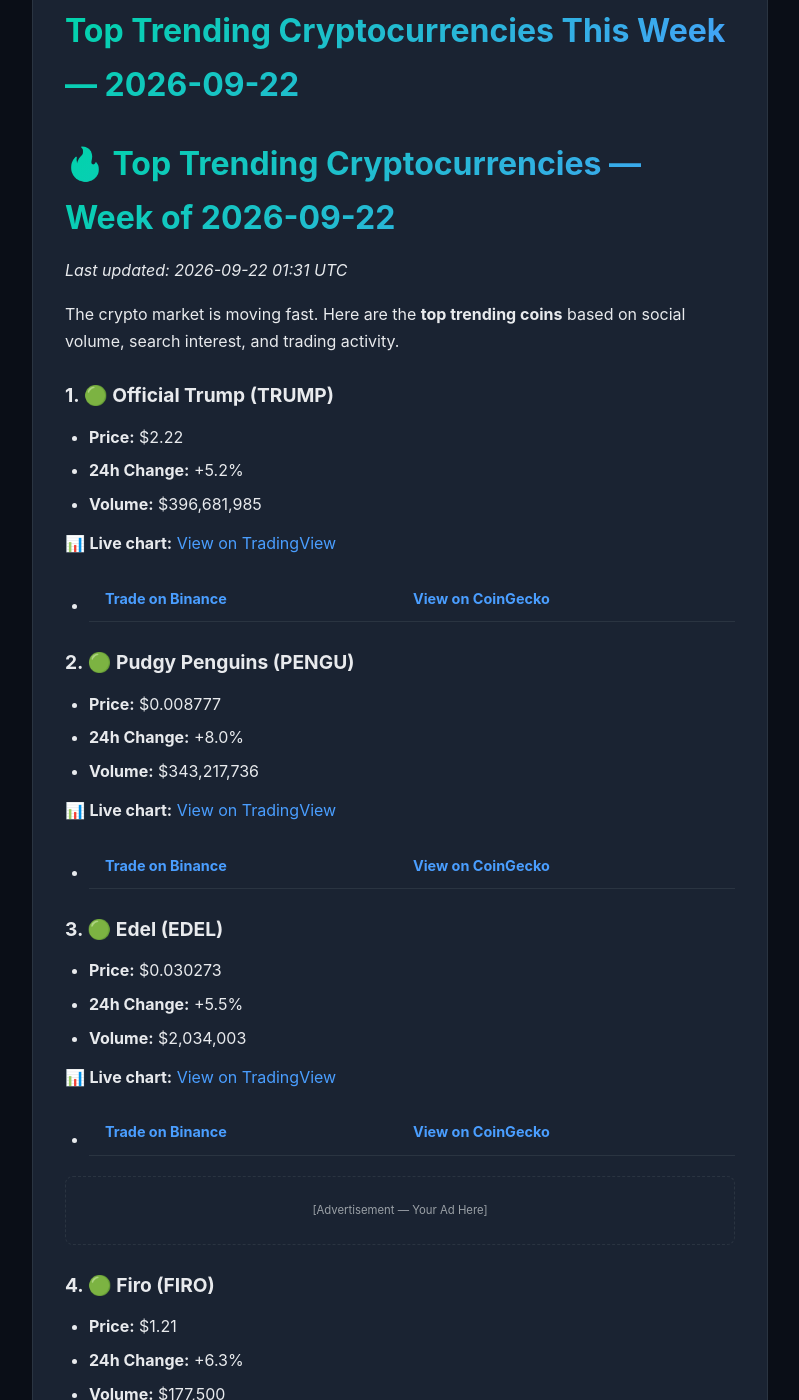
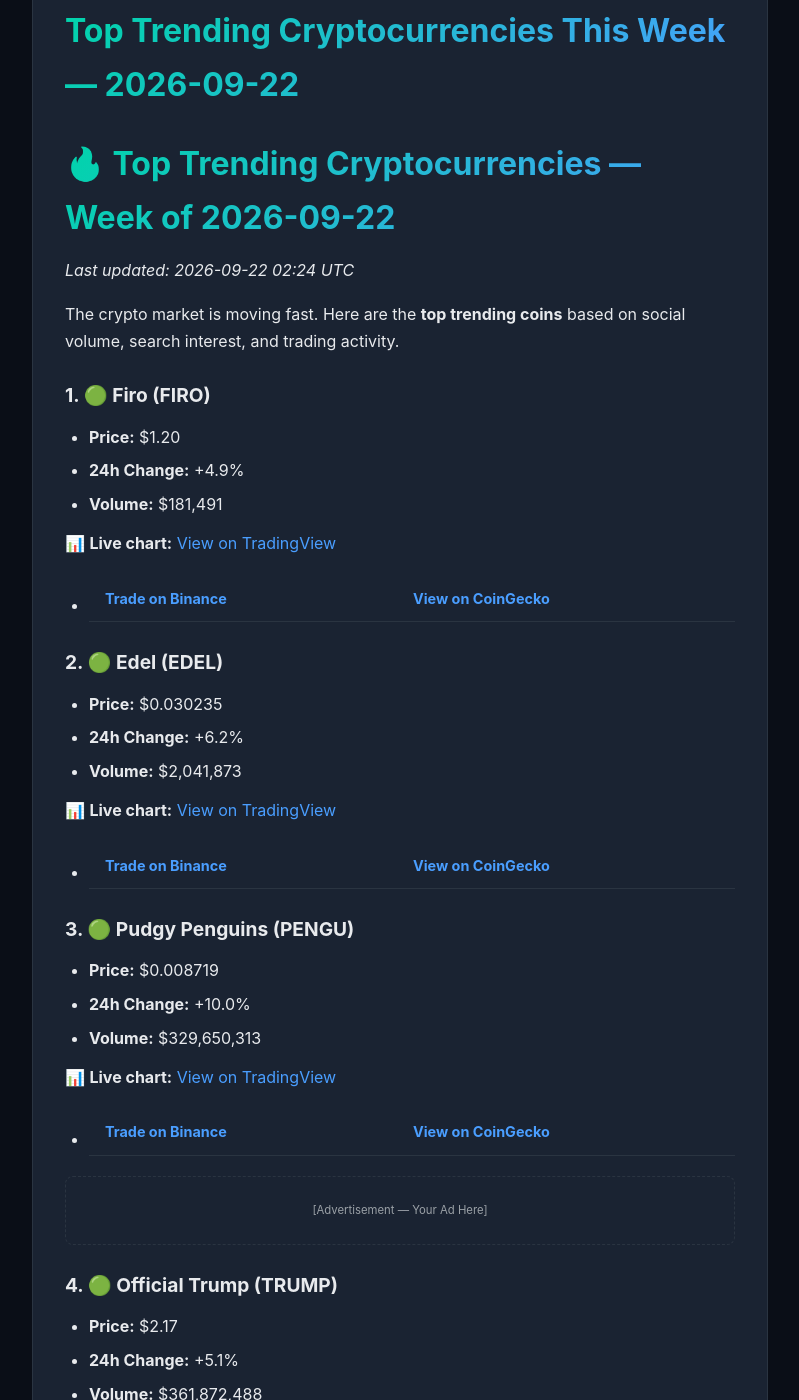
Before and after one commit to alexcipher-CRE/crypto-insights, a Jekyll site: the page built from _posts/2026-09-22-trending-coins.md, in a window 1280 px wide and 1400 px high, scrolled down 355 px. Shown: the whole window, without its empty margins (240-1039 px from the left). Built offline with Jekyll 4.4.1, drawn with Linux system fonts in a browser that asks for light colours; some of the changed text lies outside the part shown.

Commit message:
🚀 Auto-update: 7 posts

```diff
--- a/_config.yml
+++ b/_config.yml
@@ -26,7 +26,7 @@ defaults:
 author:
   name: Alex Cipher
   twitter: alexcipher
-  github: superorastudio
+  github: alexcipher-CRE
 
 # SEO
 twitter:
@@ -37,7 +37,7 @@ social:
   name: Alex Cipher
   links:
     - https://twitter.com/alexcipher
-    - https://github.com/superorastudio
+    - https://github.com/alexcipher-CRE
 
 # Google Analytics (disabled - no tracking)
 google_analytics:
--- a/_posts/2026-09-22-trending-coins.md
+++ b/_posts/2026-09-22-trending-coins.md
@@ -6,60 +6,60 @@ tags: [crypto, trending, analysis]
 
 # 🔥 Top Trending Cryptocurrencies — Week of 2026-09-22
 
-*Last updated: 2026-09-22 01:31 UTC*
+*Last updated: 2026-09-22 02:24 UTC*
 
 The crypto market is moving fast. Here are the **top trending coins** based on social volume, search interest, and trading activity.
 
-### 1. 🟢 Official Trump (TRUMP)
+### 1. 🟢 Firo (FIRO)
 
-- **Price:** $2.22
-- **24h Change:** +5.2%
-- **Volume:** $396,681,985
+- **Price:** $1.20
+- **24h Change:** +4.9%
+- **Volume:** $181,491
 
-📊 **Live chart:** [View on TradingView](https://www.tradingview.com/chart/?symbol=BINANCE:TRUMPUSDT)
+📊 **Live chart:** [View on TradingView](https://www.tradingview.com/chart/?symbol=BINANCE:FIROUSDT)
 
-- **[Trade on Binance](https://www.binance.com/en/trade/TRUMP_USDT?ref=YOUR_REF_ID)** | **[View on CoinGecko](https://www.coingecko.com/en/coins/official-trump)**
+- **[Trade on Binance](https://www.binance.com/en/trade/FIRO_USDT?ref=YOUR_REF_ID)** | **[View on CoinGecko](https://www.coingecko.com/en/coins/firo)**
 
-### 2. 🟢 Pudgy Penguins (PENGU)
+### 2. 🟢 Edel (EDEL)
 
-- **Price:** $0.008777
-- **24h Change:** +8.0%
-- **Volume:** $343,217,736
+- **Price:** $0.030235
+- **24h Change:** +6.2%
+- **Volume:** $2,041,873
+
+📊 **Live chart:** [View on TradingView](https://www.tradingview.com/chart/?symbol=BINANCE:EDELUSDT)
+
+- **[Trade on Binance](https://www.binance.com/en/trade/EDEL_USDT?ref=YOUR_REF_ID)** | **[View on CoinGecko](https://www.coingecko.com/en/coins/edel)**
+
+### 3. 🟢 Pudgy Penguins (PENGU)
+
+- **Price:** $0.008719
+- **24h Change:** +10.0%
+- **Volume:** $329,650,313
 
 📊 **Live chart:** [View on TradingView](https://www.tradingview.com/chart/?symbol=BINANCE:PENGUUSDT)
 
 - **[Trade on Binance](https://www.binance.com/en/trade/PENGU_USDT?ref=YOUR_REF_ID)** | **[View on CoinGecko](https://www.coingecko.com/en/coins/pudgy-penguins)**
-
-### 3. 🟢 Edel (EDEL)
-
-- **Price:** $0.030273
-- **24h Change:** +5.5%
-- **Volume:** $2,034,003
-
-📊 **Live chart:** [View on TradingView](https://www.tradingview.com/chart/?symbol=BINANCE:EDELUSDT)
-
-- **[Trade on Binance](https://www.binance.com/en/trade/EDEL_USDT?ref=YOUR_REF_ID)** | **[View on CoinGecko](https://www.coingecko.com/en/coins/edel)**
 
 <!-- Ad Slot: Mid-Content Leaderboard -->
 <div class="ad-slot ad-leaderboard">
   <small>[Advertisement — Your Ad Here]</small>
 </div>
 
-### 4. 🟢 Firo (FIRO)
+### 4. 🟢 Official Trump (TRUMP)
 
-- **Price:** $1.21
-- **24h Change:** +6.3%
-- **Volume:** $177,500
+- **Price:** $2.17
+- **24h Change:** +5.1%
+- **Volume:** $361,872,488
 
-📊 **Live chart:** [View on TradingView](https://www.tradingview.com/chart/?symbol=BINANCE:FIROUSDT)
+📊 **Live chart:** [View on TradingView](https://www.tradingview.com/chart/?symbol=BINANCE:TRUMPUSDT)
 
-- **[Trade on Binance](https://www.binance.com/en/trade/FIRO_USDT?ref=YOUR_REF_ID)** | **[View on CoinGecko](https://www.coingecko.com/en/coins/firo)**
+- **[Trade on Binance](https://www.binance.com/en/trade/TRUMP_USDT?ref=YOUR_REF_ID)** | **[View on CoinGecko](https://www.coingecko.com/en/coins/official-trump)**
 
 ### 5. 🟢 Bittensor (TAO)
 
-- **Price:** $307.74
-- **24h Change:** +14.2%
-- **Volume:** $667,677,849
+- **Price:** $319.22
+- **24h Change:** +21.1%
+- **Volume:** $704,917,880
 
 📊 **Live chart:** [View on TradingView](https://www.tradingview.com/chart/?symbol=BINANCE:TAOUSDT)
 
```
Also changed, not shown: _posts/2026-09-22-defi-yields.md (+12 -12 lines), _posts/2026-09-22-market-movers.md (+7 -7 lines), _posts/index.md (+1 -1 lines).
